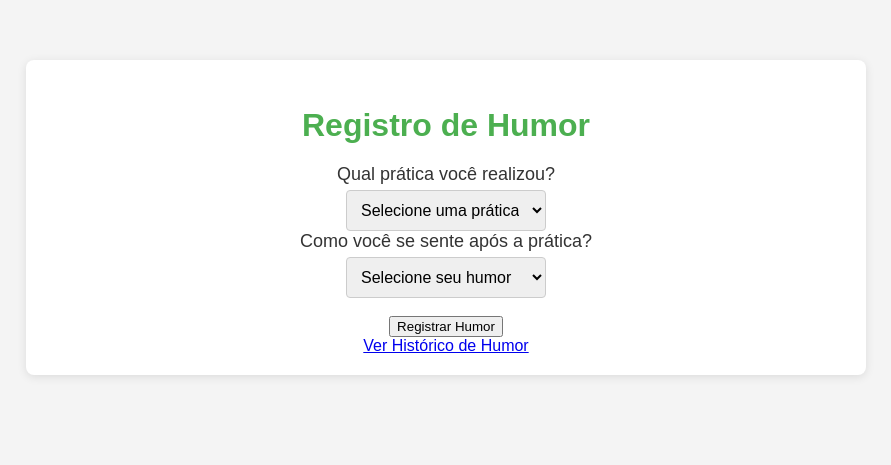
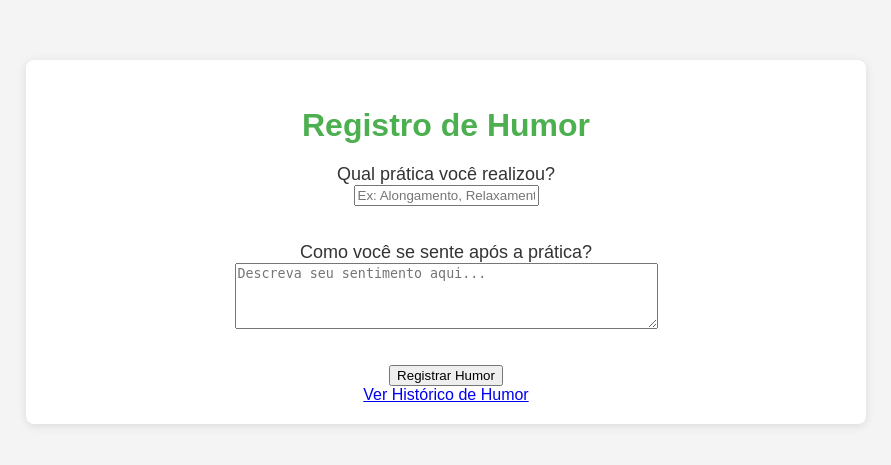
Before and after one commit to luizfnogueira/PROJETO-FDS, a Django app: page /sentimento/ in a window 1280 px wide. Shown: the part 73-538 px from the top of the page, without its empty margins (194-1085 px from the left). Run offline with Django 5.2, Linux system fonts and the light colour scheme; parts of the project's set-up code (start-up, migrations or seed data) failed here and were passed over.

Commit message:
banco de dados para o sentimento do usuario, e criei historico para ver o sentimento

```diff
--- a/main/templates/html/sentimento.html
+++ b/main/templates/html/sentimento.html
@@ -33,24 +33,14 @@
 
             <form method="POST">
                 {% csrf_token %}
-                <label for="pratica">Qual prática você realizou?</label>
-                <select name="pratica" id="pratica" required>
-                    <option value="" disabled selected>Selecione uma prática</option>
-                    <option value="alongamento">Alongamento</option>
-                    <option value="relaxamento">Relaxamento Muscular</option>
-                    <option value="respiracao">Respiração Guiada</option>
-                </select>
 
-                <label for="humor">Como você se sente após a prática?</label>
-                <select name="humor" id="humor" required>
-                    <option value="" disabled selected>Selecione seu humor</option>
-                    <option value="excelente">Excelente</option>
-                    <option value="bom">Bom</option>
-                    <option value="neutro">Neutro</option>
-                    <option value="ruim">Ruim</option>
-                    <option value="péssimo">Péssimo</option>
-                </select>
-                <br>
+                <!-- Campo para atividade -->
+                <label for="atividade">Qual prática você realizou?</label>
+                <input type="text" name="atividade" id="atividade" required placeholder="Ex: Alongamento, Relaxamento, Respiração Guiada"><br><br>
+
+                <!-- Campo para sentimento -->
+                <label for="sentimento">Como você se sente após a prática?</label>
+                <textarea name="sentimento" id="sentimento" required placeholder="Descreva seu sentimento aqui..." rows="4" cols="50"></textarea><br><br>
 
                 <button type="submit">Registrar Humor</button>
             </form>
--- a/main/urls.py
+++ b/main/urls.py
@@ -5,7 +5,7 @@ urlpatterns = [
     path('', views.paginainicial, name='inicio'),
     path('home/', views.home, name='home'),
     path('cadastro/', views.cadastro, name='cadastro'),
-    path('login/', views.login, name='login'),
+    path('login/', views.login_view, name='login'),
     path('logout/', views.logout, name='logout'),
     path('hidratacao/', views.hidratacao, name='hidratacao'),
     path('historicohidratacao/', views.historico_hidratacao, name='historicohidratacao'),
@@ -18,4 +18,5 @@ urlpatterns = [
     path('sentimento/', views.sentimento, name='sentimento'),
     path('respiracaoguiada/', views.respiracaoguiada, name='respiracaoguiada'),
     path('relaxamentomuscular/', views.relaxamentomuscular, name='relaxamentomuscular'),
+    path('historicohumor/', views.historico_humor, name='historicohumor'),
 ]
--- a/main/views.py
+++ b/main/views.py
@@ -3,7 +3,7 @@ from django.contrib.auth.models import User
 from django.contrib.auth import authenticate, login as auth_login, logout as auth_logout
 from django.contrib import messages
 from django.db import models
-from .models import Perfil, Hidratacao, IMC, Treino, Exercicio
+from .models import Perfil, Hidratacao, IMC, Treino, Exercicio, Sentimento, Atividade
 from datetime import date
 
 
@@ -48,7 +48,7 @@ def cadastro(request):
     return render(request, 'html/cadastro.html')
 
 
-def login(request):
+def login_view(request):
     if request.method == 'POST':
         username = request.POST['username']
         password = request.POST['password']
@@ -135,6 +135,31 @@ def remover_treino(request, treino_id):
 
     return redirect('meustreinos')
 
+def sentimento(request):
+    if request.method == 'POST':
+        atividade_texto = request.POST['atividade']
+        sentimento_texto = request.POST['sentimento']
+        usuario = request.user
+
+        # Verifica se a atividade já existe, senão cria uma nova
+        atividade, created = Atividade.objects.get_or_create(nome=atividade_texto)
+
+        # Criar um novo registro de sentimento
+        sentimento = Sentimento.objects.create(usuario=usuario, atividade=atividade, sentimento=sentimento_texto)
+        sentimento.save()
+
+        # Mensagem de sucesso
+        messages.success(request, 'Seu sentimento foi registrado com sucesso!')
+
+        return redirect('sentimento')  # Redirecionar para a mesma página
+
+    return render(request, 'html/sentimento.html')
+
+def historico_humor(request):
+    # Busca todos os registros de sentimento do usuário
+    registros = Sentimento.objects.filter(usuario=request.user).select_related('atividade').order_by('-data')
+    return render(request, 'html/historicohumor.html', {'registros': registros})
+
 def alongamento(request):
     return render(request, 'html/alongamento.html')
 
@@ -144,8 +169,5 @@ def relaxamentomuscular(request):
 def respiracaoguiada(request):
     return render(request, 'html/respiracaoguiada.html')
 
-def sentimento(request):
-    return render(request, 'html/sentimento.html')
-
 def tecnicaspbemestar(request):
     return render(request, 'html/tecnicaspbemestar.html')
```
Also changed, not shown: main/models.py (+16 -0 lines), main/templates/html/historicohumor.html (added, +44 -0 lines), db.sqlite3, main/migrations/0005_atividade_sentimento.py (added).
